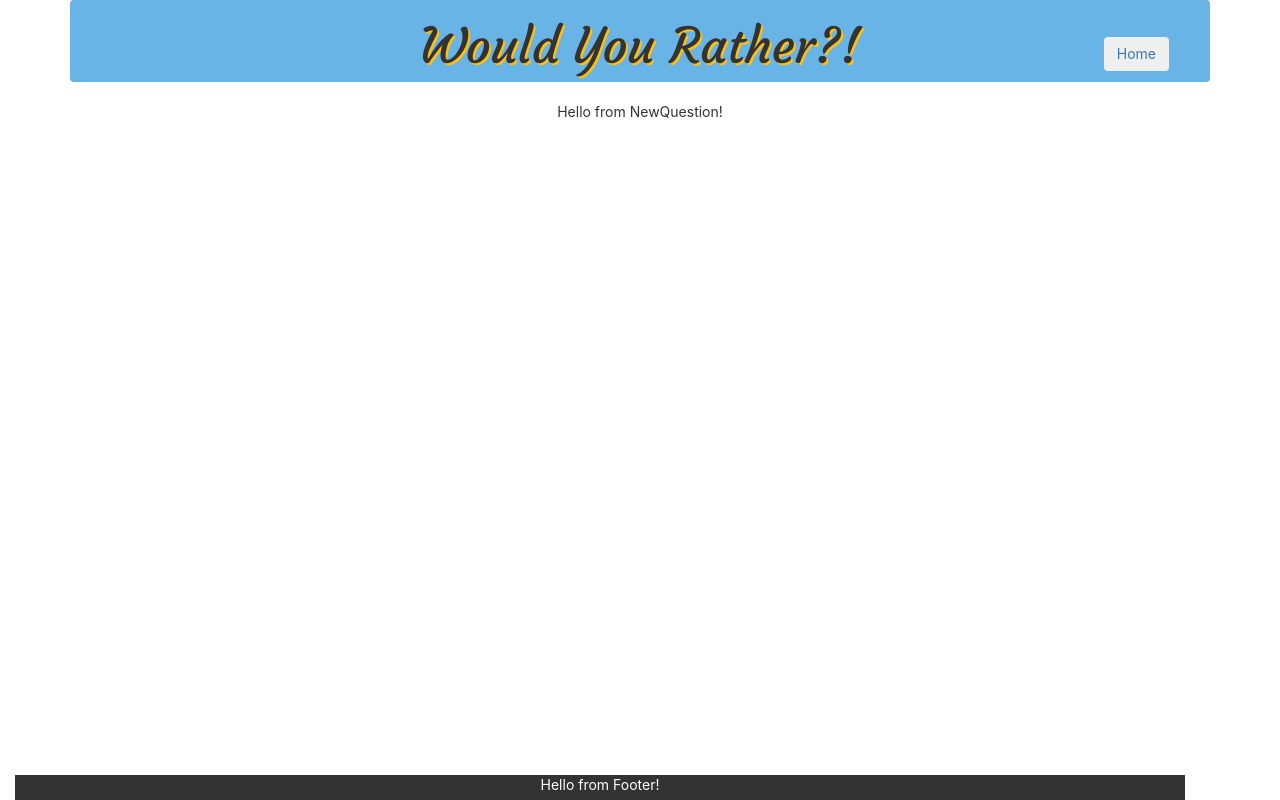
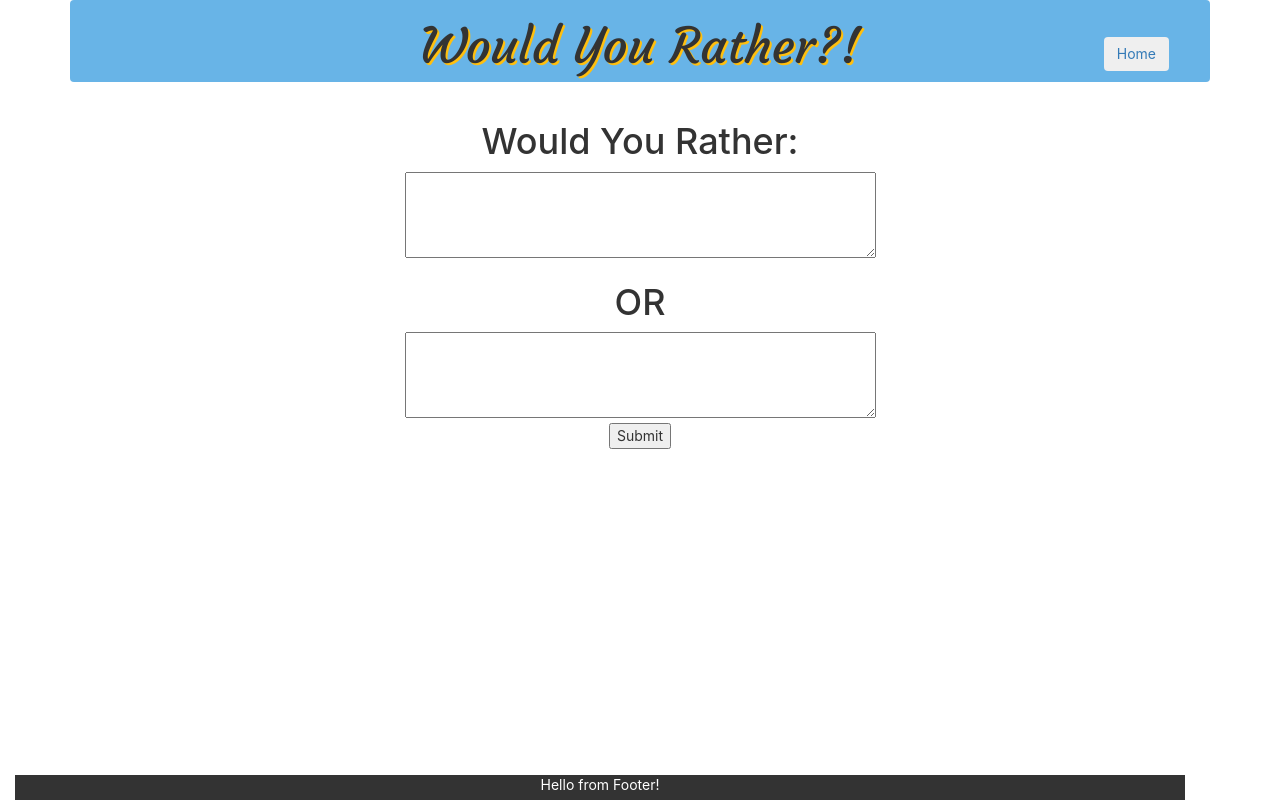
Before and after one commit to bananabrann/would-you-rather-frontend, a React (Create React App) app: page /create in a window 1280 px wide. Built offline with nearby package versions, Linux system fonts and the light colour scheme.

Commit message:
added input fields for NewQuestion

```diff
--- a/src/Components/NewQuestion/NewQuestion.js
+++ b/src/Components/NewQuestion/NewQuestion.js
@@ -4,7 +4,14 @@ class NewQuestion extends Component {
     render() {
         return (
             <div className="container">
-                <p>Hello from NewQuestion!</p>
+                <h1 className="addTitle" >Would You Rather:</h1>
+                <form method="post" className="addNewQuestions">
+                    <textarea rows='4' cols= '50' className="question[question1]" /><br />
+                    <h1> OR </h1>
+                    <textarea rows='4' cols= '50' className="question[question2]" /><br />
+                    <input type="submit" value="Submit" />
+                </form>
+
             </div>
         );
     }
```
